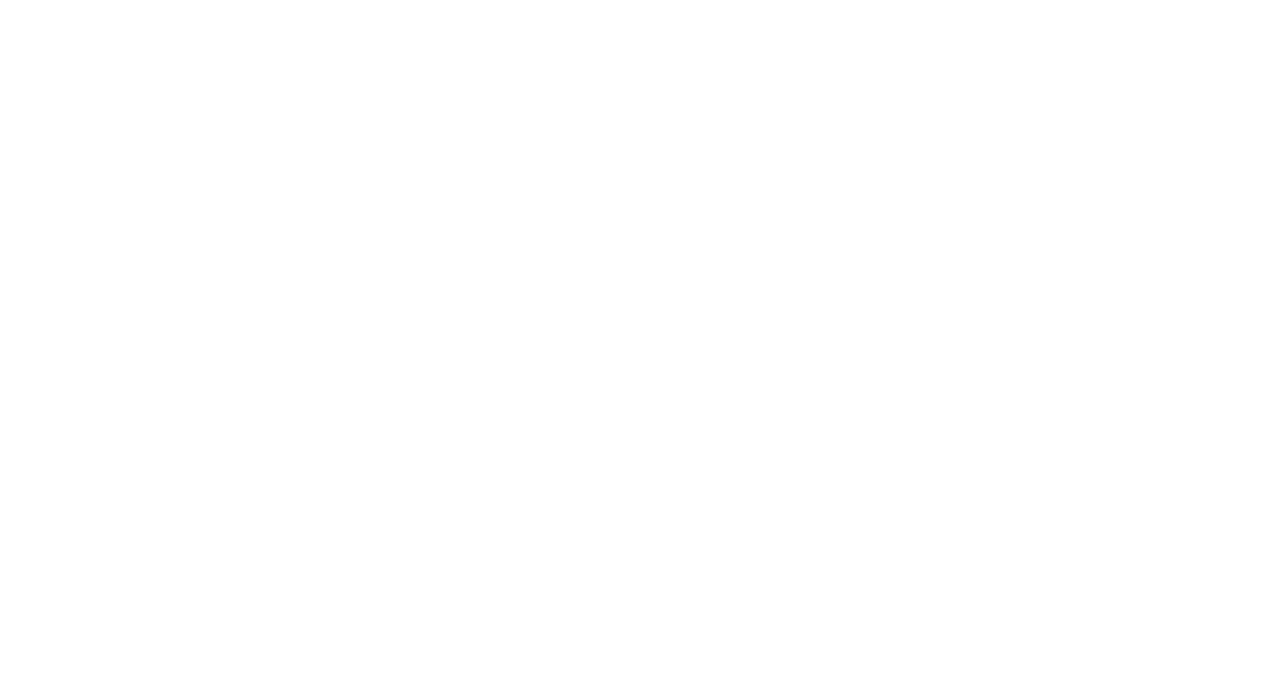
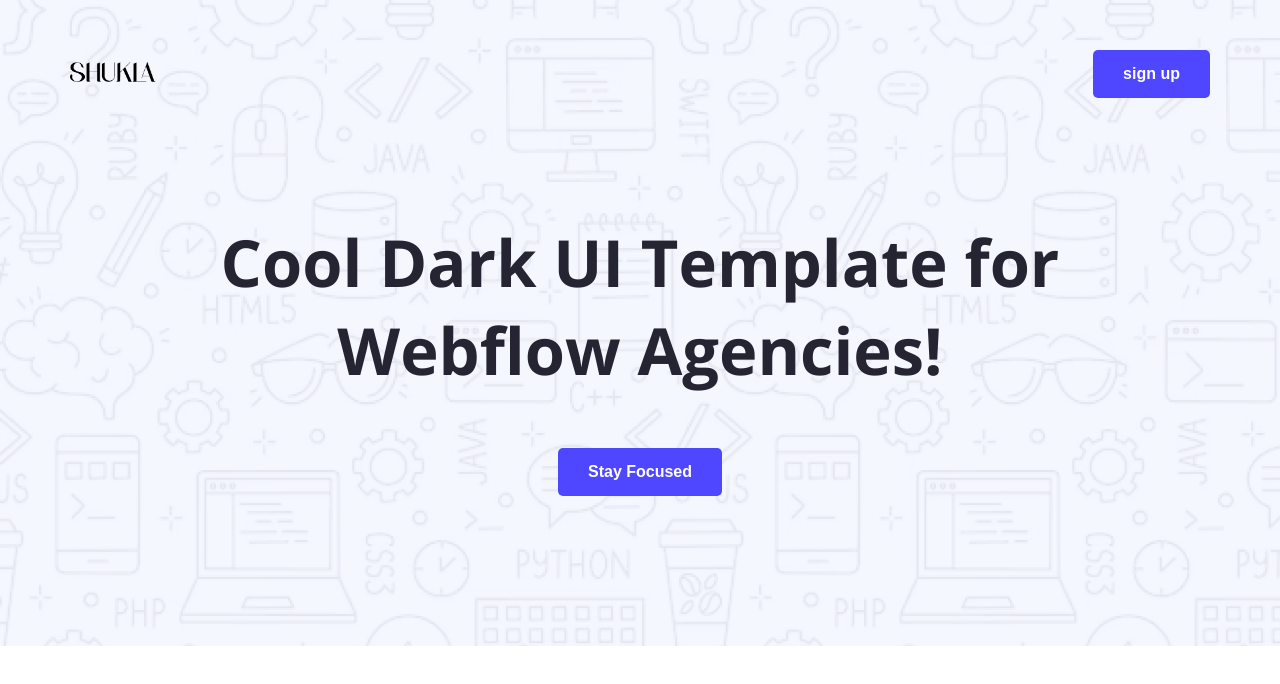
Before and after one commit to sujands1509/asignment1, a plain HTML site: page index.html in a window 1280 px wide. Drawn offline with nearby package versions, Linux system fonts and the light colour scheme.

Commit message:
header and banner section done

```diff
--- a/index.html
+++ b/index.html
@@ -4,9 +4,23 @@
   <meta charset="UTF-8">
   <meta name="viewport" content="width=device-width, initial-scale=1.0">
   <title>shukla</title>
+  <link rel="preconnect" href="https://fonts.googleapis.com">
+<link rel="preconnect" href="https://fonts.gstatic.com" crossorigin>
+<link href="https://fonts.googleapis.com/css2?family=Open+Sans:ital,wght@0,300..800;1,300..800&family=Raleway:ital,wght@0,100..900;1,100..900&display=swap" rel="stylesheet">
   <link rel="stylesheet" href="styles/style.css">
 </head>
-<body>
-
+<body class="open-sans-normal">
+  <header>
+    <nav>
+      <section class="nav-box">
+        <div class="logo"><img src="images/logo33.png" alt=""></div>
+      <button class="btn-primary"><a href="">sign up</a></button>
+      </section>
+    </nav>
+      <section class="banner text-center">
+          <h1 class="banner-title ">Cool Dark UI Template for <br>Webflow Agencies!</h1>
+          <button class="btn-primary "> <a href="">Stay Focused</a></button>
+      </section>
+  </header>
 </body>
 </html>
--- a/styles/style.css
+++ b/styles/style.css
@@ -0,0 +1,65 @@
+body{
+  margin: 0 auto;
+}
+/* font */
+
+.open-sans-normal{
+  font-family: "Open Sans", sans-serif;
+  font-optical-sizing: auto;
+  font-weight: <weight>;
+  font-style: normal;
+  font-variation-settings:
+    "wdth" 100;
+}
+/* font */
+/* header style start */
+header{
+  background: url(../images/Hero-bg.png);
+}
+nav{
+  max-width: 1140px;
+  margin: 0 auto;
+  padding-top: 50px;
+}
+nav .nav-box{
+  display: flex;
+  justify-content: space-between;
+  align-items: center;
+}
+nav img {
+  height: 20px;
+
+}
+/* sign up button style */
+.btn-primary{
+  background-color: #4E47FF;
+  padding:15px 30px;
+  border: none;
+  border-radius: 5px;
+  cursor: pointer;
+  overflow: hidden;
+}
+.btn-primary a{
+  text-decoration: none;
+  color: white;
+  font-size: 16px;
+  font-weight: bold;
+
+}
+
+/* shared desgin */
+.text-center{
+  text-align: center;
+}
+/* banner design start */
+.banner{
+  max-width: 1140px;
+  margin: 0 auto;
+  padding-bottom: 150px;
+}
+.banner-title{
+  font-weight: bold;
+  font-size: 65px;
+  color: #252432;
+  margin-top: 120px;
+}
```
Also changed, not shown: images/logo33.png (added).
